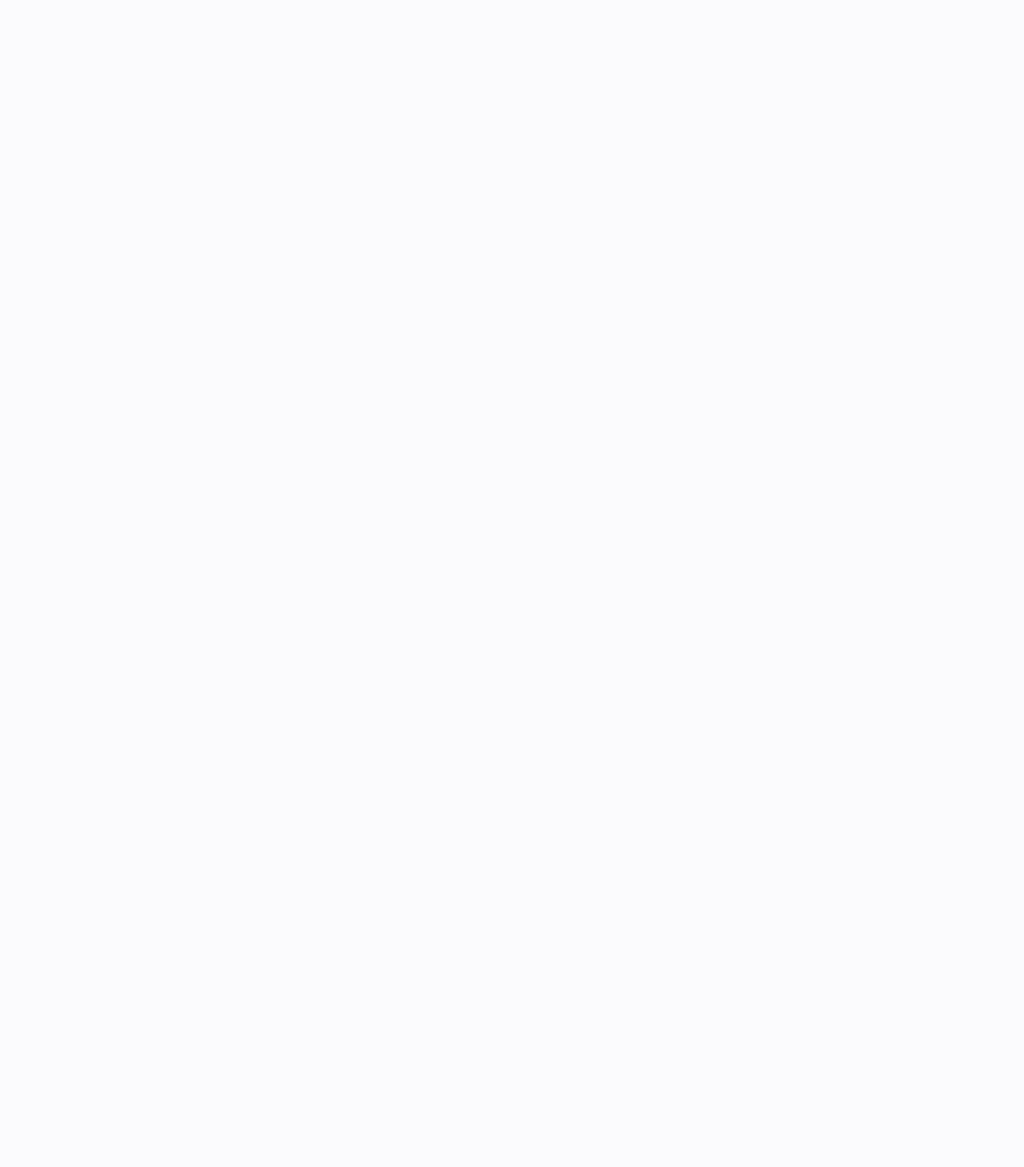
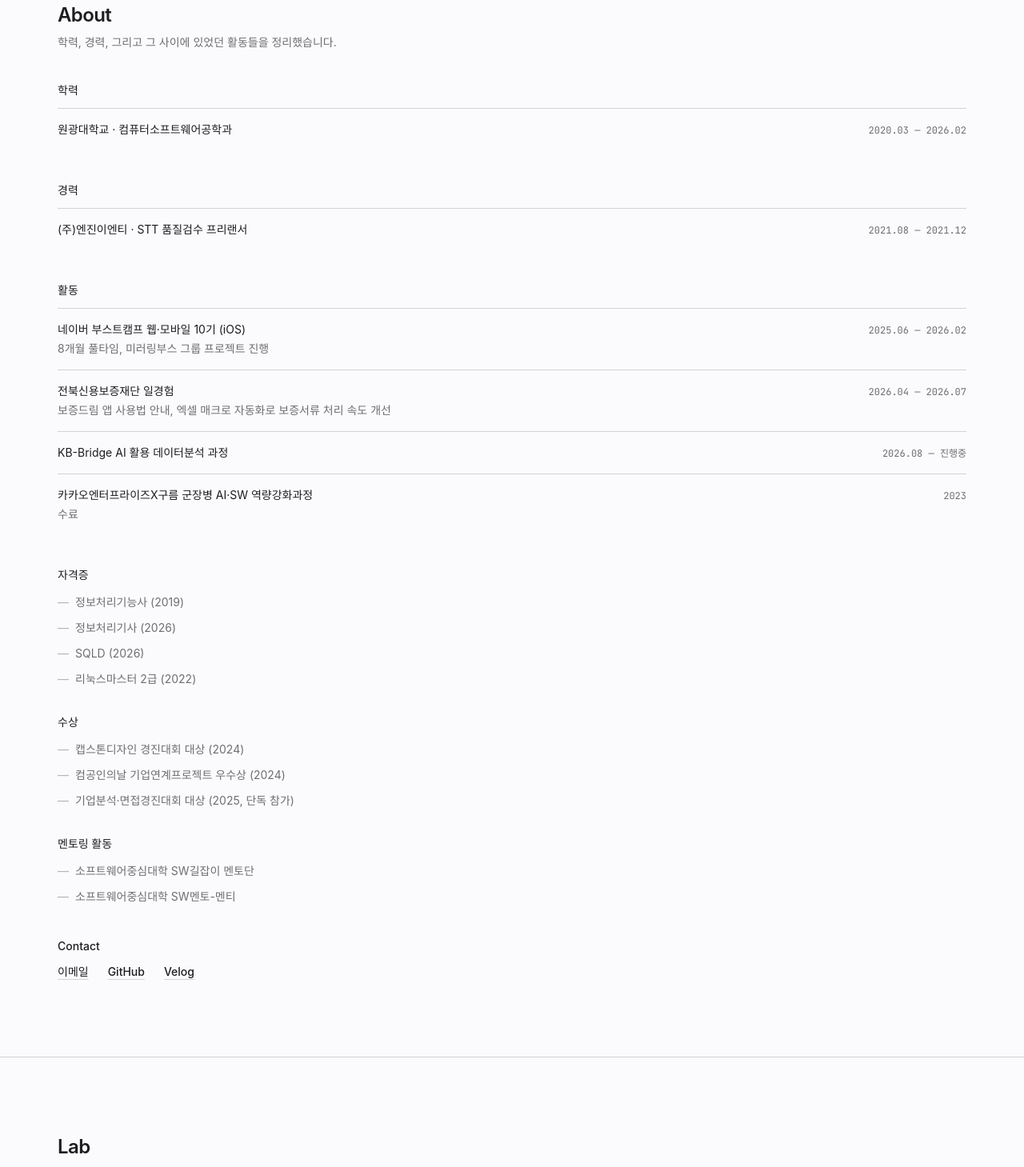
Before and after one commit to YunDaeHyeon/daegom.dev, a Next.js app: page / in a window 1280 px wide. Shown: the part 2680-4139 px from the top of the page at 80% size. Before the commit the page ends 2671 px from the top, so only its background shows below. Built offline with nearby package versions, Linux system fonts and the light colour scheme.

Commit message:
feat: Home 스크롤에 About/Lab 섹션 추가

```diff
--- a/app/page.tsx
+++ b/app/page.tsx
@@ -3,7 +3,8 @@ import { Container } from "@/components/container";
 import { StatusLabel } from "@/components/status-label";
 import { ProfilePhoto } from "@/components/profile-photo";
 import { LinkRow } from "@/components/link-row";
-import { workItems, decisions } from "@/lib/content";
+import { DetailSections } from "@/components/detail-sections";
+import { workItems, decisions, about } from "@/lib/content";
 
 export default function Home() {
   return (
@@ -144,6 +145,128 @@ export default function Home() {
           </ul>
         </Container>
       </section>
+
+      <section
+        id="about"
+        tabIndex={-1}
+        className="min-h-dvh scroll-mt-20 border-t border-border py-16 focus:outline-none sm:py-24"
+      >
+        <Container>
+          <h2 className="text-2xl font-semibold tracking-tight text-foreground">
+            About
+          </h2>
+          <p className="mt-2 max-w-[65ch] text-sm text-muted-foreground">
+            학력, 경력, 그리고 그 사이에 있었던 활동들을 정리했습니다.
+          </p>
+
+          <div className="mt-10 space-y-10">
+            <div>
+              <h3 className="text-sm font-medium text-foreground">학력</h3>
+              <ul className="mt-3 divide-y divide-border border-t border-border">
+                {about.education.map((entry) => (
+                  <li
+                    key={entry.school}
+                    className="flex flex-col gap-1 py-4 sm:flex-row sm:items-baseline sm:justify-between"
+                  >
+                    <span className="text-sm text-foreground">
+                      {entry.school} · {entry.major}
+                    </span>
+                    <span className="font-mono text-xs text-muted-foreground">
+                      {entry.period}
+                    </span>
+                  </li>
+                ))}
+              </ul>
+            </div>
+
+            <div>
+              <h3 className="text-sm font-medium text-foreground">경력</h3>
+              <ul className="mt-3 divide-y divide-border border-t border-border">
+                {about.career.map((entry) => (
+                  <li
+                    key={entry.org}
+                    className="flex flex-col gap-1 py-4 sm:flex-row sm:items-baseline sm:justify-between"
+                  >
+                    <span className="text-sm text-foreground">
+                      {entry.org} · {entry.role}
+                    </span>
+                    <span className="font-mono text-xs text-muted-foreground">
+                      {entry.period}
+                    </span>
+                  </li>
+                ))}
+              </ul>
+            </div>
+
+            <div>
+              <h3 className="text-sm font-medium text-foreground">활동</h3>
+              <ul className="mt-3 divide-y divide-border border-t border-border">
+                {about.experience.map((entry) => (
+                  <li key={entry.org} className="py-4">
+                    <div className="flex flex-col gap-1 sm:flex-row sm:items-baseline sm:justify-between">
+                      <span className="text-sm text-foreground">
+                        {entry.org}
+                      </span>
+                      <span className="font-mono text-xs text-muted-foreground">
+                        {entry.period}
+                      </span>
+                    </div>
+                    {entry.note && (
+                      <p className="mt-1 text-sm text-muted-foreground">
+                        {entry.note}
+                      </p>
+                    )}
+                  </li>
+                ))}
+              </ul>
+            </div>
+
+            <DetailSections
+              sections={[
+                { heading: "자격증", items: about.certifications },
+                { heading: "수상", items: about.awards },
+                { heading: "멘토링 활동", items: about.mentoring },
+              ]}
+            />
+
+            <div>
+              <h3 className="text-sm font-medium text-foreground">Contact</h3>
+              <div className="mt-3 flex flex-wrap gap-6 text-sm">
+                {about.contact.map((link) => {
+                  const isExternal = !link.href.startsWith("mailto:");
+                  return (
+                    <a
+                      key={link.href}
+                      href={link.href}
+                      target={isExternal ? "_blank" : undefined}
+                      rel={isExternal ? "noopener noreferrer" : undefined}
+                      className="font-medium text-foreground underline decoration-border underline-offset-4 transition-colors hover:decoration-accent"
+                    >
+                      {link.label}
+                    </a>
+                  );
+                })}
+              </div>
+            </div>
+          </div>
+        </Container>
+      </section>
+
+      <section
+        id="lab"
+        tabIndex={-1}
+        className="min-h-dvh scroll-mt-20 border-t border-border py-16 focus:outline-none sm:py-24"
+      >
+        <Container>
+          <h2 className="text-2xl font-semibold tracking-tight text-foreground">
+            Lab
+          </h2>
+          <p className="mt-2 max-w-[65ch] text-sm text-muted-foreground">
+            일이 아니어도 궁금해서 만들어본 것들을 정리하는 중입니다. 아직
+            올릴 준비가 되지 않았어요.
+          </p>
+        </Container>
+      </section>
     </>
   );
 }
```
